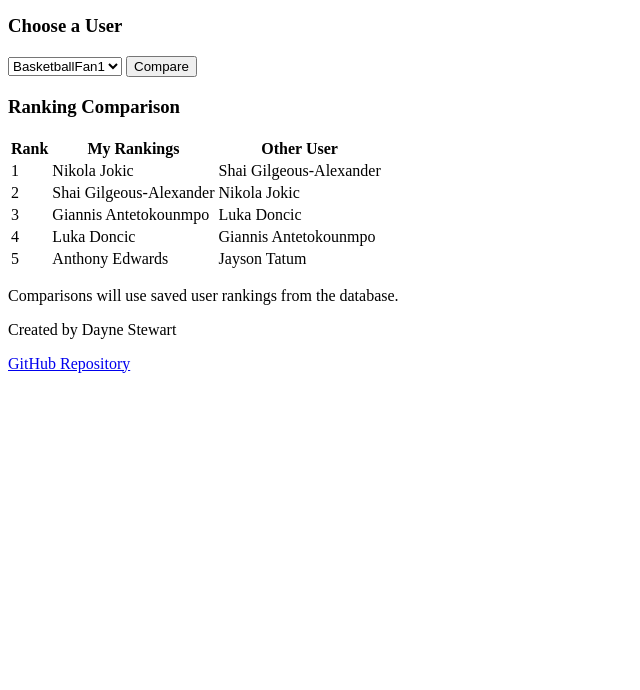
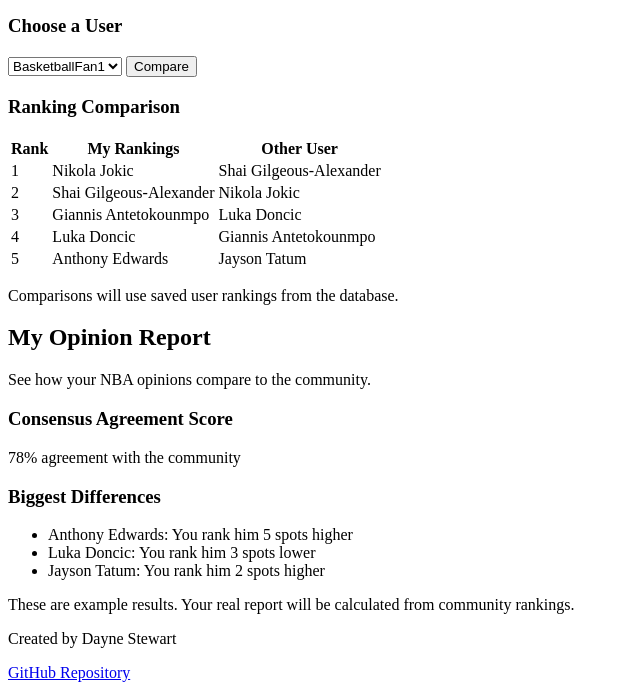
Before and after one commit to ddizzle04/startup, a plain HTML site: page compare.html in a window 1280 px wide. Shown: the part 186-876 px from the top of the page, without its empty margins (0-640 px from the left). Before the commit the page ends 800 px from the top, so only its background shows below. Drawn offline with Linux system fonts and the light colour scheme.

Commit message:
add opinion report

```diff
--- a/compare.html
+++ b/compare.html
@@ -64,6 +64,22 @@
     </table>
 
     <p>Comparisons will use saved user rankings from the database.</p>
+
+    <h2 id="report">My Opinion Report</h2>
+    <p>See how your NBA opinions compare to the community.</p>
+
+    <h3>Consensus Agreement Score</h3>
+    <p>78% agreement with the community</p>
+
+    <h3>Biggest Differences</h3>
+    <ul>
+    <li>Anthony Edwards: You rank him 5 spots higher</li>
+    <li>Luka Doncic: You rank him 3 spots lower</li>
+    <li>Jayson Tatum: You rank him 2 spots higher</li>
+    </ul>
+
+    <p>These are example results. Your real report will be calculated from community rankings.</p>
+
   </main>
 
   <footer>
```
